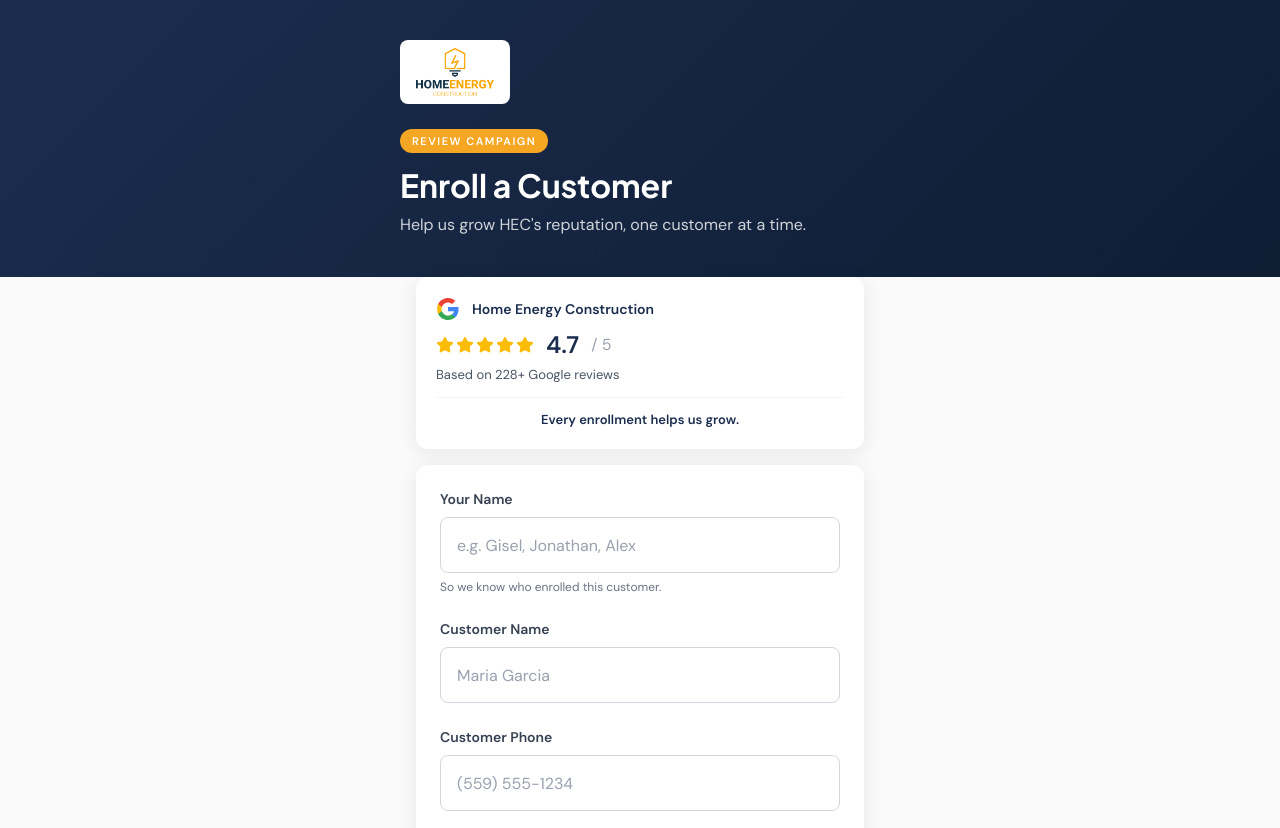
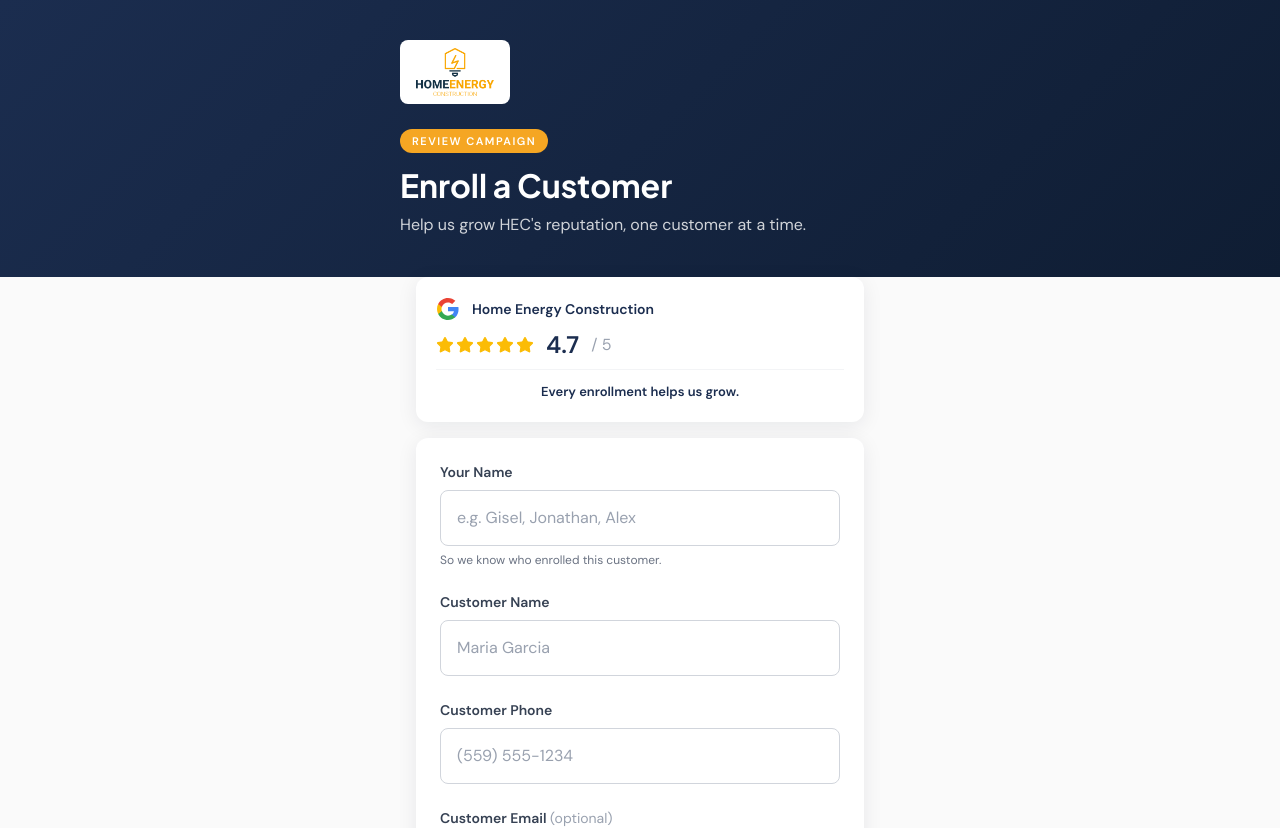
Before and after one commit to keihonsark/hec-website, a Next.js app: page /enroll in a window 1280 px wide. Shown: the top 828 px of the page. Built offline with nearby package versions, Linux system fonts and the light colour scheme.

Commit message:
polish: remove static review count from enroll badge

```diff
--- a/src/app/enroll/page.tsx
+++ b/src/app/enroll/page.tsx
@@ -629,10 +629,6 @@
         <span className="text-base text-gray-400 leading-none">/ 5</span>
       </div>
 
-      <p className="text-[13px] text-gray-600 mt-2">
-        Based on 228+ Google reviews
-      </p>
-
       <p className="text-[13px] font-semibold text-navy text-center mt-3 border-t border-gray-100 pt-3">
         Every enrollment helps us grow.
       </p>
```
